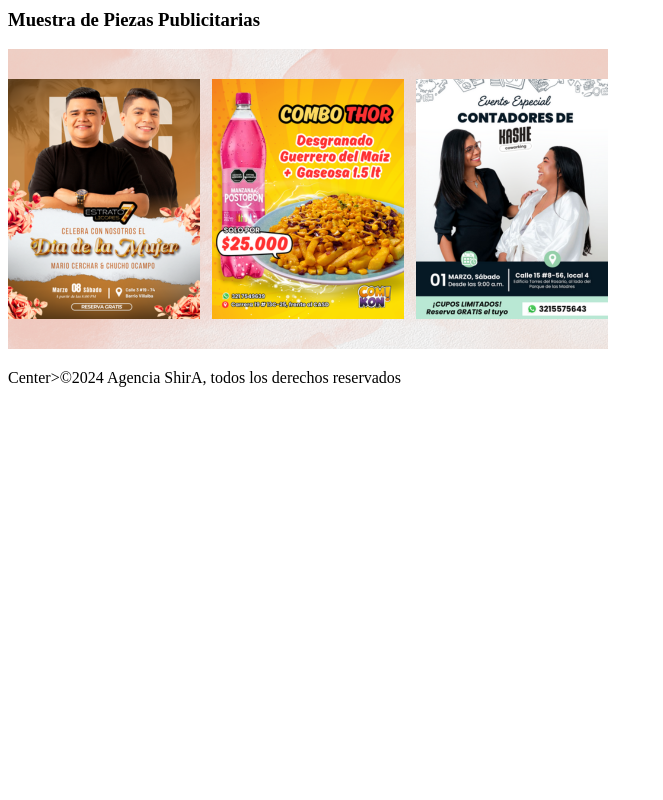
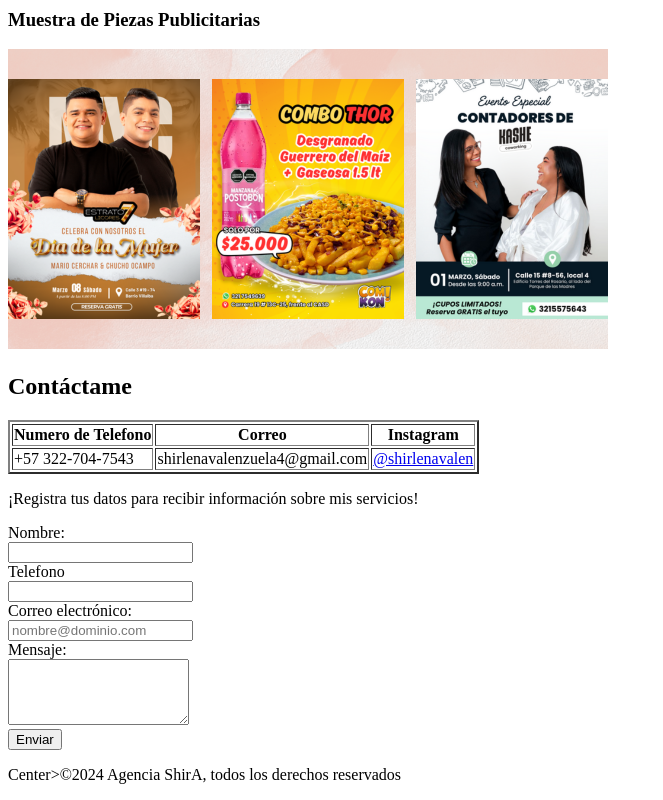
Before and after one commit to Shir581/Agencia-ShirA, a plain HTML site: page AgenciaShirA.html in a window 1280 px wide. Shown: the part 2079-2879 px from the top of the page, without its empty margins (0-663 px from the left). Before the commit the page ends 2482 px from the top, so only its background shows below. Drawn offline with Linux system fonts and the light colour scheme.

Commit message:
Modifique la pagina web colocando un formulario

```diff
--- a/AgenciaShirA.html
+++ b/AgenciaShirA.html
@@ -100,6 +100,39 @@
         <img src="PIEZAS_PUBLICITARIAS.png">
     </section>
 
+    <section id="Contactame">
+        <h2>Contáctame</h2>
+        <table border="2">
+            <tr>
+                <th>Numero de Telefono</th>
+                <th>Correo</th>
+                <th>Instagram</th>
+            </tr>
+            <tr>
+                <td>+57 322-704-7543</td>
+                <td>shirlenavalenzuela4@gmail.com</td>
+                <td><a href="https://www.instagram.com/shirlenavalen/">@shirlenavalen</a></td>
+            </tr>
+        </table>
+
+        <P>¡Registra tus datos para recibir información sobre mis servicios!</P>
+        <form>
+            <label for="nombre">Nombre:</label><br>
+            <input type="text" id="nombre" name="nombre" required><br>
+
+            <label for="telefono">Telefono</label><br>
+            <input type="tel" id="telefono" name="telefono"><br>
+
+            <label for="email">Correo electrónico:</label><br>
+            <input type="email" id="email" name="email" placeholder="nombre@dominio.com" required><br>
+
+            <label for="mensaje">Mensaje:</label><br>
+            <textarea id="mensaje" name="mensaje" rows="4" required></textarea><br>
+
+            <input type="submit" value="Enviar">
+        </form>
+    </section>
+
     <footer>
         <p>Center>&copy;2024 Agencia ShirA, todos los derechos reservados</p>
     </footer>
```
